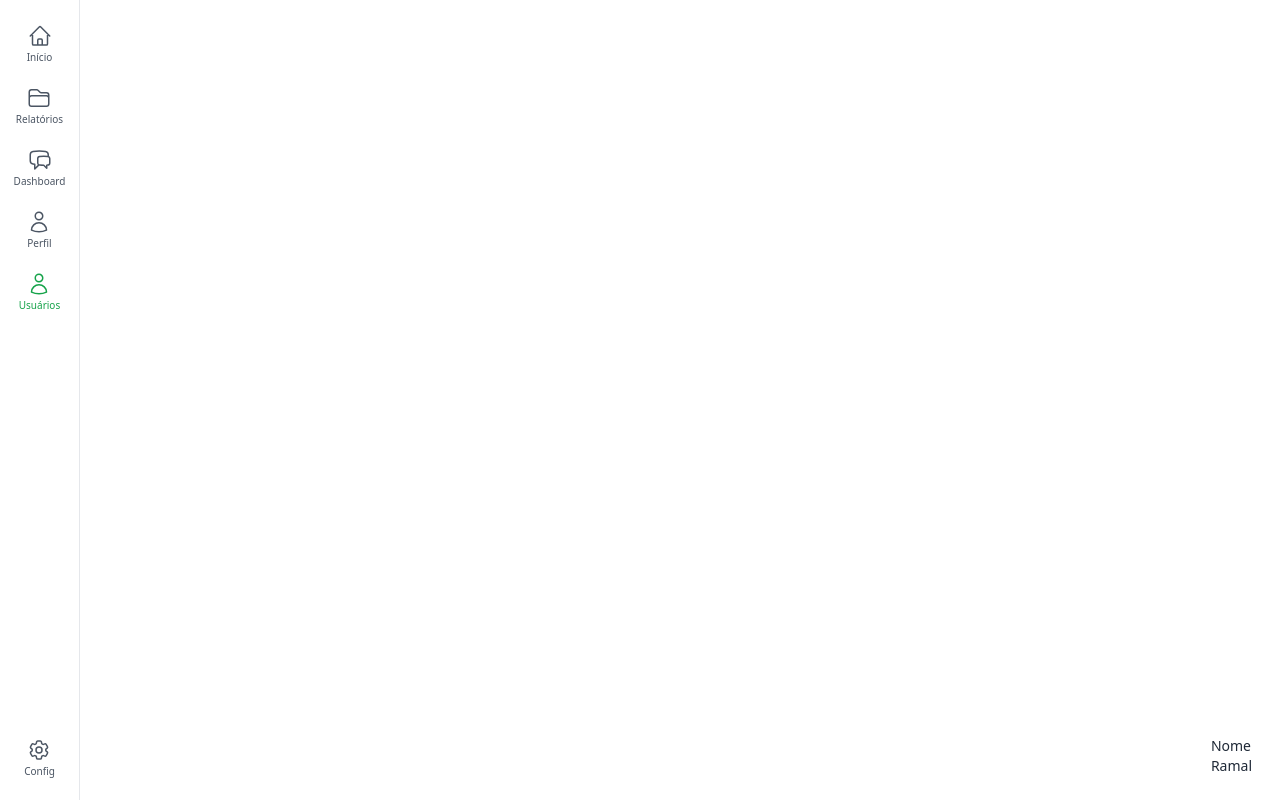
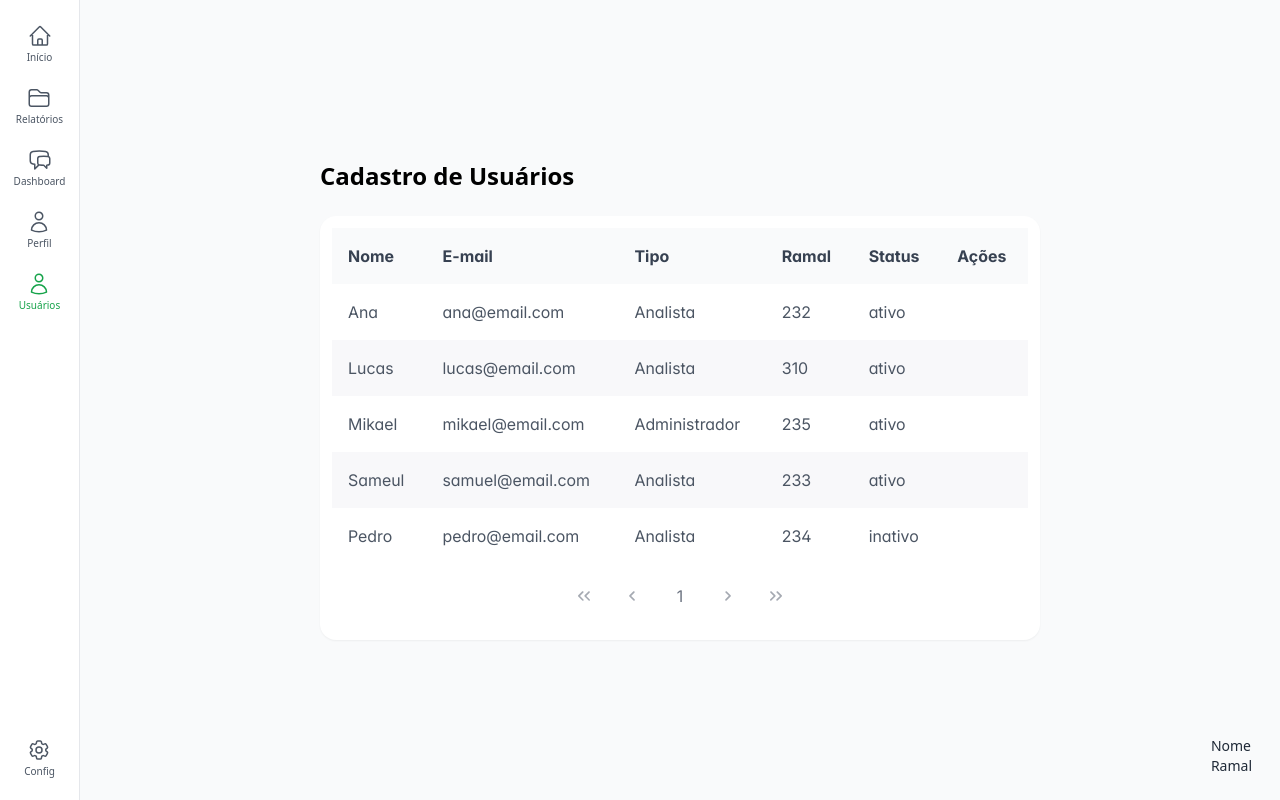
Before and after one commit to samueelg/DoctorTicketPHP, a React (Vite) app in the folder frontend/: page /#/cadastro in a window 1280 px wide. Built offline with nearby package versions, Linux system fonts and the light colour scheme.

Commit message:
💄 Estrutura inicial da página

```diff
--- a/frontend/src/pages/CadastroUsuarios.jsx
+++ b/frontend/src/pages/CadastroUsuarios.jsx
@@ -1,11 +1,46 @@
 import { DataTable } from 'primereact/datatable';
 import { Column } from 'primereact/column';
+import "primereact/resources/themes/lara-light-blue/theme.css";
+import "primereact/resources/primereact.min.css";
 
 export default function CadastroUsuarios(){
 
-    return (
-        <div className="cadastro-page">
+    //Dados para teste temporario
+      const data = [
+        { id: 1, nome: "Ana", email: "ana@email.com", tipo: 'Analista', ramal: 232, status: 'ativo'},
+        { id: 2, nome: "Lucas", email: "lucas@email.com", tipo: 'Analista', ramal: 310, status: 'ativo'},
+        { id: 3, nome: "Mikael", email: "mikael@email.com", tipo: 'Administrador', ramal: 235, status: 'ativo'},
+        { id: 4, nome: "Sameul", email: "samuel@email.com", tipo: 'Analista', ramal: 233, status: 'ativo' },
+        { id: 5, nome: "Pedro", email: "pedro@email.com", tipo: 'Analista', ramal: 234, status: 'inativo' },
+    ];
+
+    const Acoes = (row) => (
+        <div className="flex gap-2">
 
         </div>
     );
+
+    return (
+        <div className="cadastro-page">
+            <div className="min-h-screen bg-gray-50">
+                <div className="mx-auto w-full max-w-3xl px-6 p-6 min-h-screen flex flex-col justify-center">
+                    <div className="mb-6">
+                        <h1 className="text-2xl font-semibold">Cadastro de Usuários</h1>
+                    </div>
+                    <div className="space-y-4">
+                        <section className="rounded-2xl min-h-80 p-3 bg-white shadow-sm">
+                            <DataTable value={data} stripedRows showGridlines rowHover size="medium" paginator rows={5}>
+                                <Column field="nome" header="Nome"></Column>
+                                <Column field="email" header="E-mail"></Column>
+                                <Column field="tipo" header="Tipo"></Column>
+                                <Column field="ramal" header="Ramal"></Column>
+                                <Column field="status" header="Status"></Column>
+                                <Column body={Acoes} header="Ações"></Column>
+                            </DataTable>
+                        </section>
+                    </div>
+                </div>
+            </div>
+        </div>
+    );
 }
```
